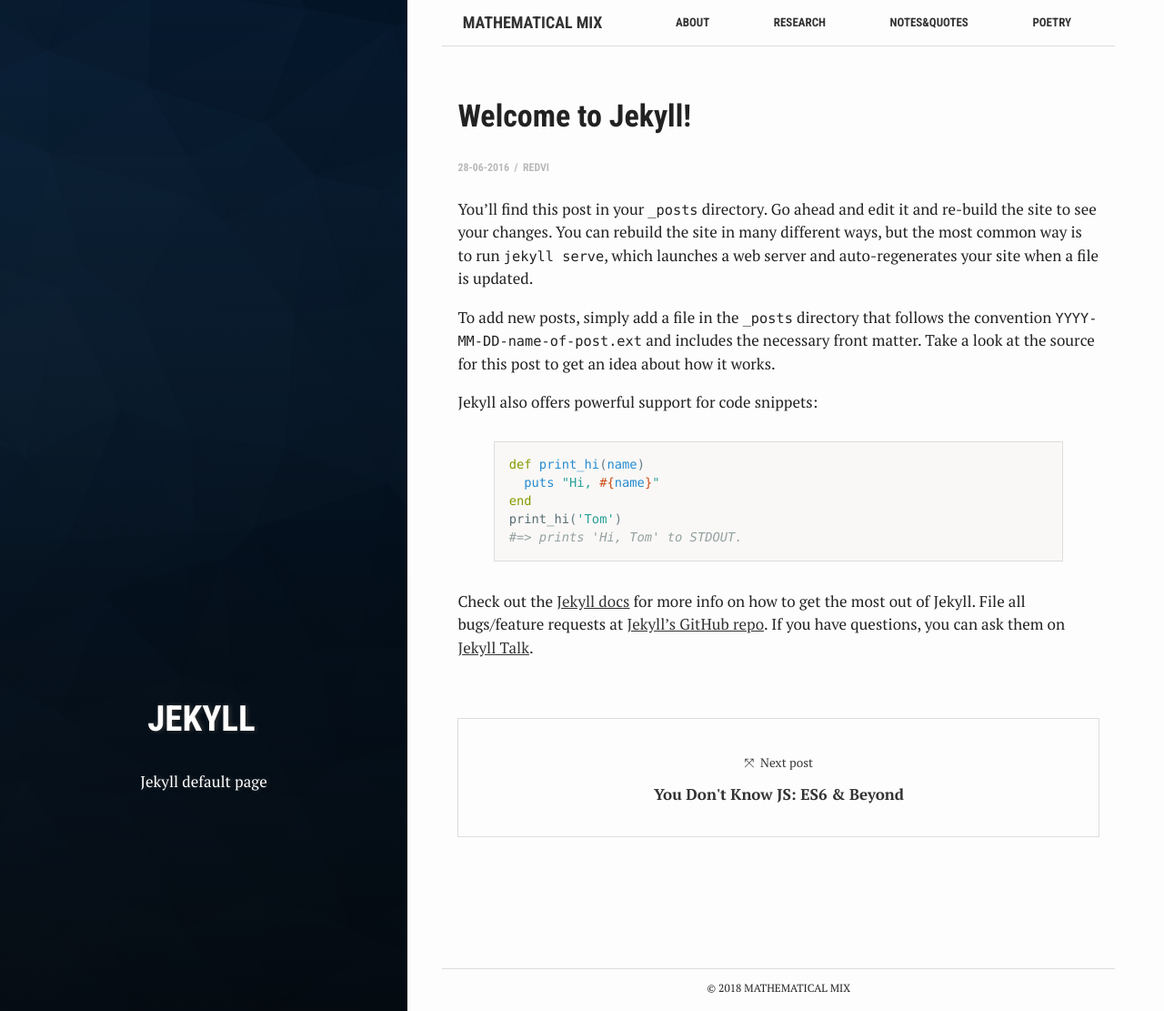
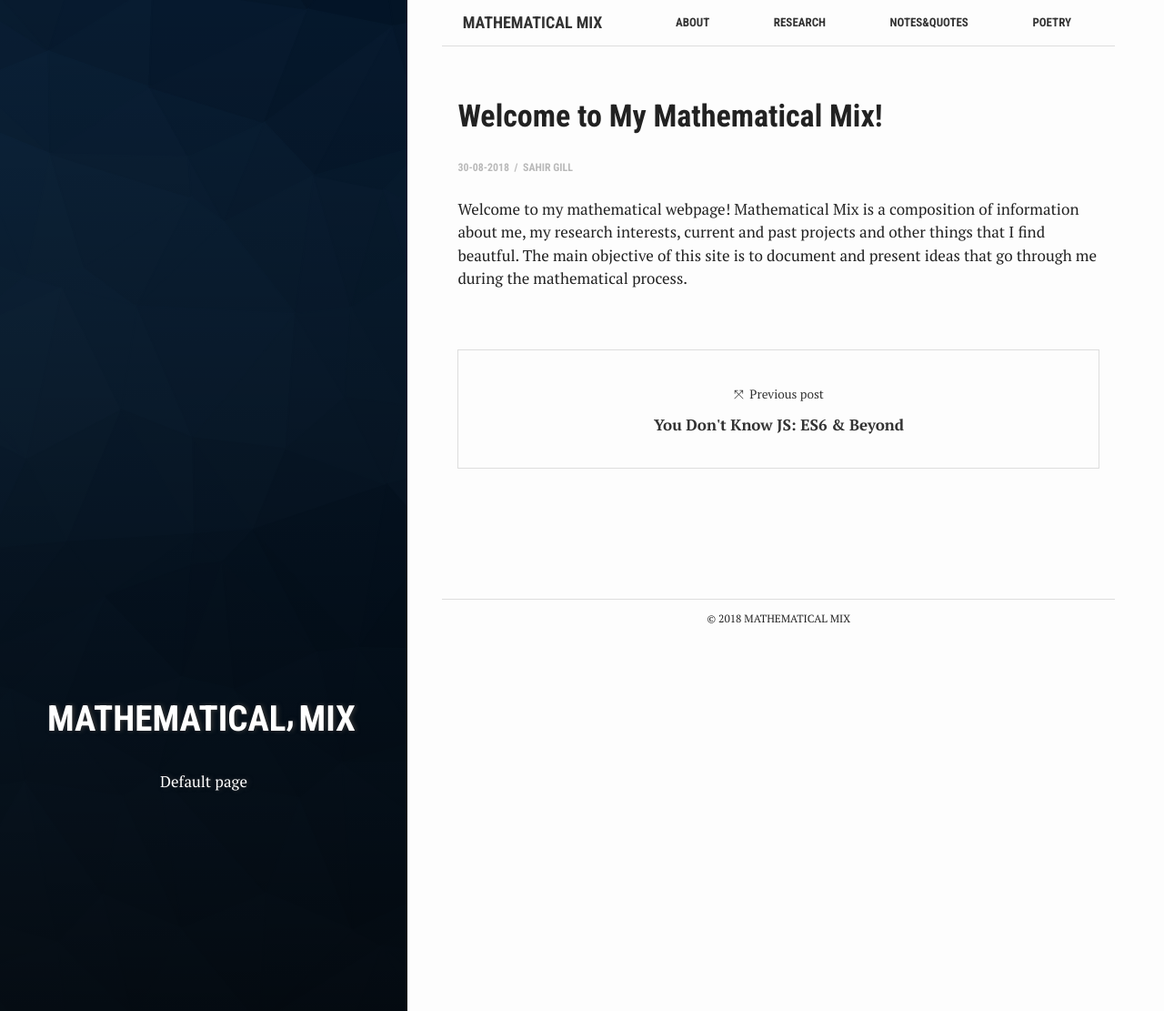
Before and after one commit to Sahir8gill/sahir8gill.github.io, a Jekyll site: the page built from _posts/2016-06-28-welcome-to-jekyll.markdown, in a window 1280 px wide and 1111 px high. Shown: the whole window at 91% size. Built offline with Jekyll 4.4.1, drawn with Linux system fonts in a browser that asks for light colours.

Commit message:
welcome post

```diff
--- a/_posts/2016-06-28-welcome-to-jekyll.markdown
+++ b/_posts/2016-06-28-welcome-to-jekyll.markdown
@@ -1,29 +1,12 @@
 ---
 layout: post
-title:  "Welcome to Jekyll!"
-crawlertitle: "How to use jekyll"
-summary: "Jekyll default page"
-date:   2016-06-28 23:09:47 +0700
+title:  "Welcome to My Mathematical Mix!"
+crawlertitle: "Welcome"
+summary: "Default page"
+date:   2018-08-30 23:09:47 +0700
 categories: posts
-tags: 'jekyll'
-author: redVi
+tags: 'Mathematical Mix'
+author: Sahir Gill
 ---
-You’ll find this post in your `_posts` directory. Go ahead and edit it and re-build the site to see your changes. You can rebuild the site in many different ways, but the most common way is to run `jekyll serve`, which launches a web server and auto-regenerates your site when a file is updated.
 
-To add new posts, simply add a file in the `_posts` directory that follows the convention `YYYY-MM-DD-name-of-post.ext` and includes the necessary front matter. Take a look at the source for this post to get an idea about how it works.
-
-Jekyll also offers powerful support for code snippets:
-
-{% highlight ruby %}
-def print_hi(name)
-  puts "Hi, #{name}"
-end
-print_hi('Tom')
-#=> prints 'Hi, Tom' to STDOUT.
-{% endhighlight %}
-
-Check out the [Jekyll docs][jekyll-docs] for more info on how to get the most out of Jekyll. File all bugs/feature requests at [Jekyll’s GitHub repo][jekyll-gh]. If you have questions, you can ask them on [Jekyll Talk][jekyll-talk].
-
-[jekyll-docs]: http://jekyllrb.com/docs/home
-[jekyll-gh]:   https://github.com/jekyll/jekyll
-[jekyll-talk]: https://talk.jekyllrb.com/
+Welcome to my mathematical webpage! Mathematical Mix is a composition of information about me, my research interests, current and past projects and other things that I find beautful. The main objective of this site is to document and present ideas that go through me during the mathematical process.
```
